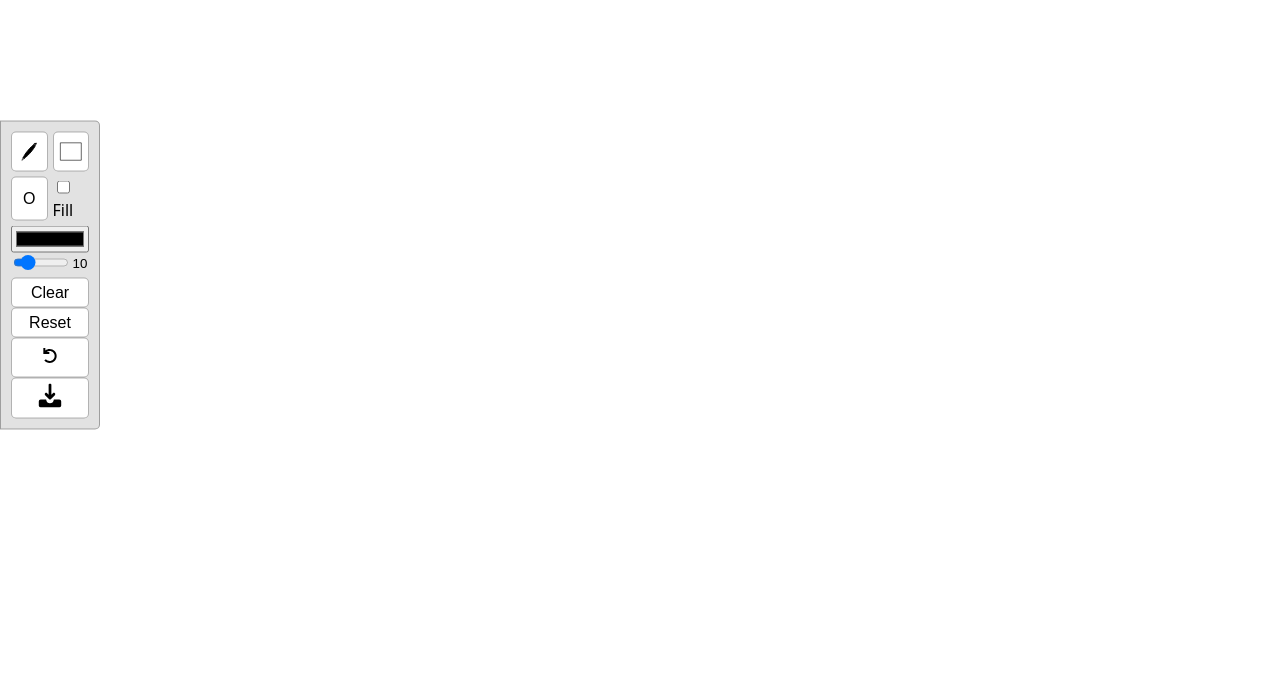
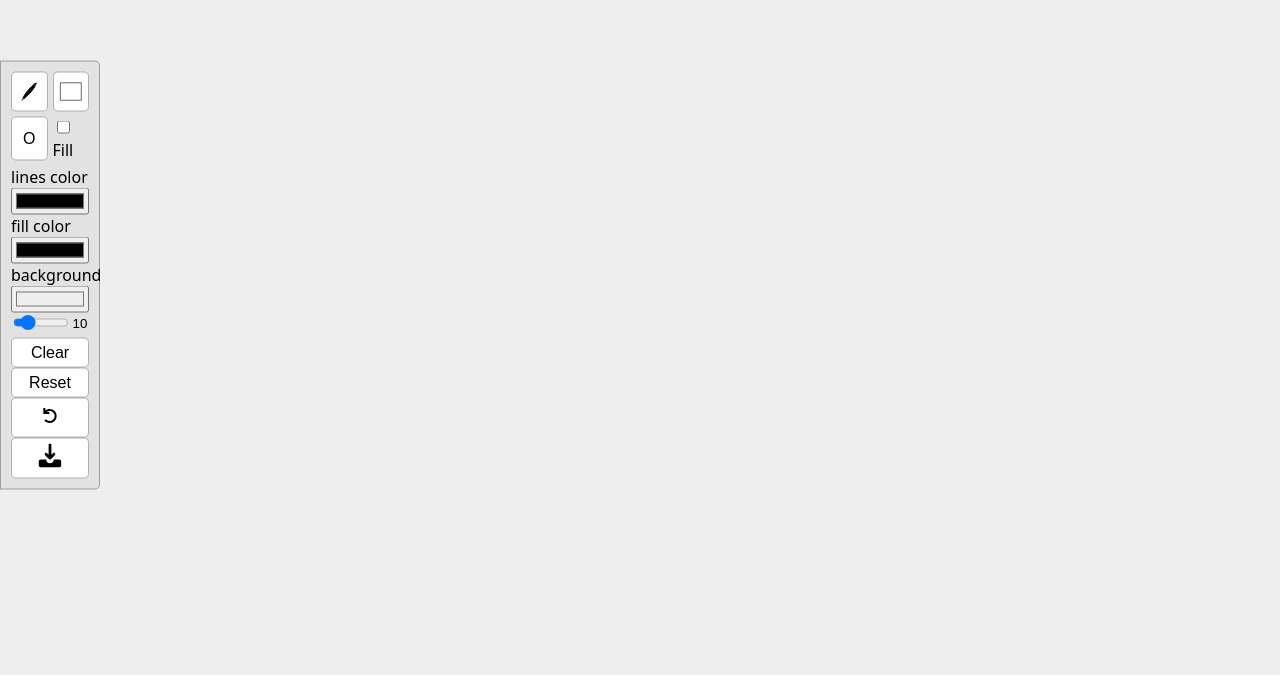
Before and after one commit to zeroproject-dev/canvasboard-ts, a website built with Vite: page index.html in a window 1280 px wide. Shown: the part 125-805 px from the top of the page. Built offline with nearby package versions, Linux system fonts and the light colour scheme.

Commit message:
Add change color to background and fill

```diff
--- a/index.html
+++ b/index.html
@@ -95,11 +95,24 @@
       </label>
     </div>
     <div class="config_shapes">
-      <input class="input" type="color" id="color" value="#000000" />
-      <label class="label">
-        <input class="input" type="range" id="size" min="1" max="50" value="10" />
-        <input type="text" pattern="[0-9]{2}" class="input" value="10" />
-      </label>
+      <div class="actions">
+        <label>
+          lines color
+          <input class="input" type="color" id="stroke_color" value="#000000" />
+        </label>
+        <label>
+          fill color
+          <input class="input" type="color" id="fill_color" value="#000000" />
+        </label>
+        <label>
+          background
+          <input class="input" type="color" id="canvas_color" value="#eeeeee" />
+        </label>
+        <label class="label">
+          <input class="input" type="range" id="size" min="1" max="50" value="10" />
+          <input type="text" pattern="[0-9]{2}" class="input" value="10" />
+        </label>
+      </div>
     </div>
     <div class="actions">
       <button class="input button" id="clear">Clear</button>
--- a/src/Board.ts
+++ b/src/Board.ts
@@ -67,7 +67,7 @@
 
 		Board.history.forEach((draw: Drawable) => {
 			Board.ctx.strokeStyle = draw.properties.strokeColor as string;
-			Board.ctx.fillStyle = draw.properties.strokeColor as string;
+			Board.ctx.fillStyle = draw.properties.fillColor as string;
 			Board.ctx.lineWidth =
 				(draw.properties.lineWidth as number) * Config.scale;
 			Board.ctx.moveTo(
@@ -311,7 +311,7 @@
 	}
 
 	static clearCanvas(point: Point | null = null) {
-		Board.ctx.fillStyle = '#fff';
+		Board.ctx.fillStyle = Config.canvasColor;
 
 		if (point === null)
 			Board.ctx.fillRect(
--- a/src/Config/Config.ts
+++ b/src/Config/Config.ts
@@ -2,7 +2,13 @@
 import { DrawableFactory, DrawableType } from '../Drawables/DrawableFactory';
 import Drawable from '../types/Drawable';
 
-const $colorStroke = document.getElementById('color') as HTMLInputElement;
+const $colorStroke = document.getElementById(
+	'stroke_color'
+) as HTMLInputElement;
+const $colorFill = document.getElementById('fill_color') as HTMLInputElement;
+const $colorBackground = document.getElementById(
+	'canvas_color'
+) as HTMLInputElement;
 const $lineWidth = document.getElementById('size') as HTMLInputElement;
 const $lineWidthNumber = $lineWidth.nextElementSibling as HTMLInputElement;
 const $drawablesUI = document.getElementById('drawables') as HTMLDivElement;
@@ -45,8 +51,9 @@
 
 const ConfigObject = {
 	strokeColor: '#000000',
+	fillColor: '#000000',
+	canvasColor: '#eeeeee',
 	lineWidth: 10,
-	fillColor: '#000000',
 	fill: false,
 	currentDrawable: 'HandDrawing' as DrawableType,
 	offsetX: 0,
@@ -78,7 +85,13 @@
 				break;
 			case 'fillColor':
 				target.fillColor = value;
+				$colorFill.value = value;
 				Board.ctx.fillStyle = value;
+				break;
+			case 'canvasColor':
+				target.canvasColor = value;
+				$colorBackground.value = value;
+				Board.reDraw();
 				break;
 			case 'fill':
 				target.fill = value;
@@ -146,7 +159,14 @@
 
 	$colorStroke.addEventListener('change', ({ target }: Event) => {
 		Config.strokeColor = (target as HTMLInputElement).value;
+	});
+
+	$colorFill.addEventListener('change', ({ target }: Event) => {
 		Config.fillColor = (target as HTMLInputElement).value;
+	});
+
+	$colorBackground.addEventListener('change', ({ target }: Event) => {
+		Config.canvasColor = (target as HTMLInputElement).value;
 	});
 
 	$fill.addEventListener('change', ({ target }: Event) => {
```
Also changed, not shown: dist/index.html, 2 other files.
